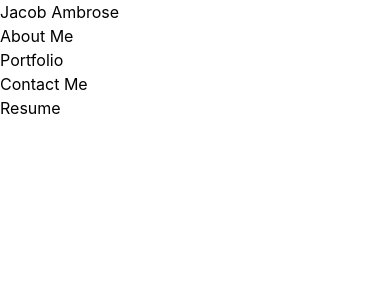
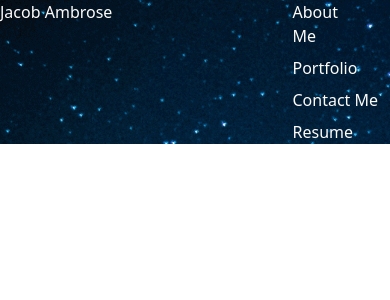
Before and after one commit to jambrose0/my-react-portfolio, a React (Create React App) app: page / in a window 390 px wide. Shown: the top 300 px of the page. Built offline with nearby package versions, Linux system fonts and the light colour scheme.

Commit message:
began work on responsive Nav bar and implementing jumbotron img and tailwinds css

```diff
--- a/src/App.js
+++ b/src/App.js
@@ -1,11 +1,13 @@
 // import logo from "./logo.svg";
 import "./App.css";
 import Nav from "./components/Nav";
+// import tailwindcss from "tailwindcss";
 
 function App() {
   return (
     <div>
       <Nav></Nav>
+      <div class="bg-stars"></div>
     </div>
   );
 }
--- a/src/components/Nav/index.js
+++ b/src/components/Nav/index.js
@@ -1,18 +1,22 @@
+// import tailwindcss from "tailwindcss";
+
 function Nav() {
   return (
-    <header class="row">
-      <h1 class="row basis-1/4 gap-8 hover:gap-10">Jacob Ambrose</h1>
-      <ul>
-        <li class="row gap-2 basis-1/4">
-          <a data-testid="about" href="#about" class="hover:gap-10">
+    <nav className="flex items-left justify-between flex-wrap bg-stars">
+      <h1 className="flex items-left justify-between flex-wrap text-white hover:gap-10">
+        Jacob Ambrose
+      </h1>
+      <ul className="flex items-right justify-between flex-wrap text-white basis-1/4 gap-2">
+        <li className="row gap-2 basis-1/4">
+          <a data-testid="about" href="#about" className="hover:gap-10 ">
             About Me
           </a>
         </li>
-        <li class="row gap-2 basis-1/4">Portfolio</li>
-        <li class="row gap-2 basis-1/4">Contact Me</li>
-        <li class="row gap-2 basis-1/4">Resume</li>
+        <li className="row gap-2  ">Portfolio</li>
+        <li className="row gap-2  ">Contact Me</li>
+        <li className="row gap-2 ">Resume</li>
       </ul>
-    </header>
+    </nav>
   );
 }
 
--- a/src/index.css
+++ b/src/index.css
@@ -2,7 +2,7 @@
 @tailwind components;
 @tailwind utilities;
 
-body {
+/* body {
   margin: 0;
   font-family: -apple-system, BlinkMacSystemFont, 'Segoe UI', 'Roboto', 'Oxygen',
     'Ubuntu', 'Cantarell', 'Fira Sans', 'Droid Sans', 'Helvetica Neue',
@@ -14,4 +14,4 @@ body {
 code {
   font-family: source-code-pro, Menlo, Monaco, Consolas, 'Courier New',
     monospace;
-}
+} */
--- a/tailwind.config.js
+++ b/tailwind.config.js
@@ -10,12 +10,13 @@ module.exports = {
     },
     colors: {
       transparent: "transparent",
-      oxford: "#0A1128",
-      royal: "#001F54",
-      indigo: "#034078",
-      teal: "#1282A2",
+      black: "#000814",
+      oxford: "#001D3D",
+      royal: "#003566",
+      gold: "#FFC300",
+      yellow: "#FFD60A",
       white: "#FEFCFB",
-      red: "#FEFBFB",
+      red: "#FF2400",
     },
     borderRadius: {
       none: "0",
@@ -28,6 +29,9 @@ module.exports = {
       screens: {
         "3xl": "1600px",
       },
+      backgroundImage: {
+        stars: "url('../src/assets/images/StarrySky.png')",
+      },
     },
   },
   plugins: [],
```
Also changed, not shown: src/assets/images/StarrySky.png (added).
